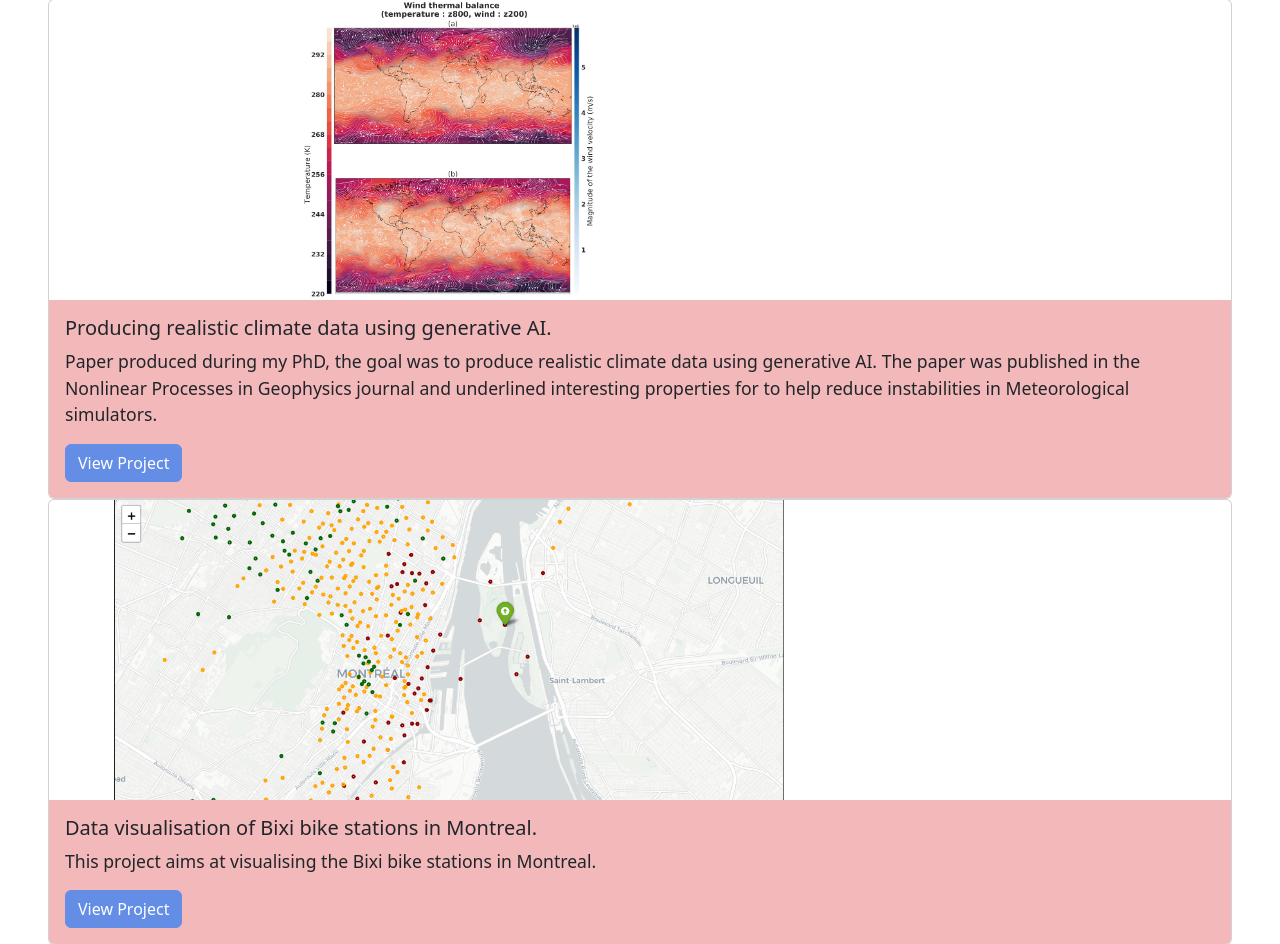
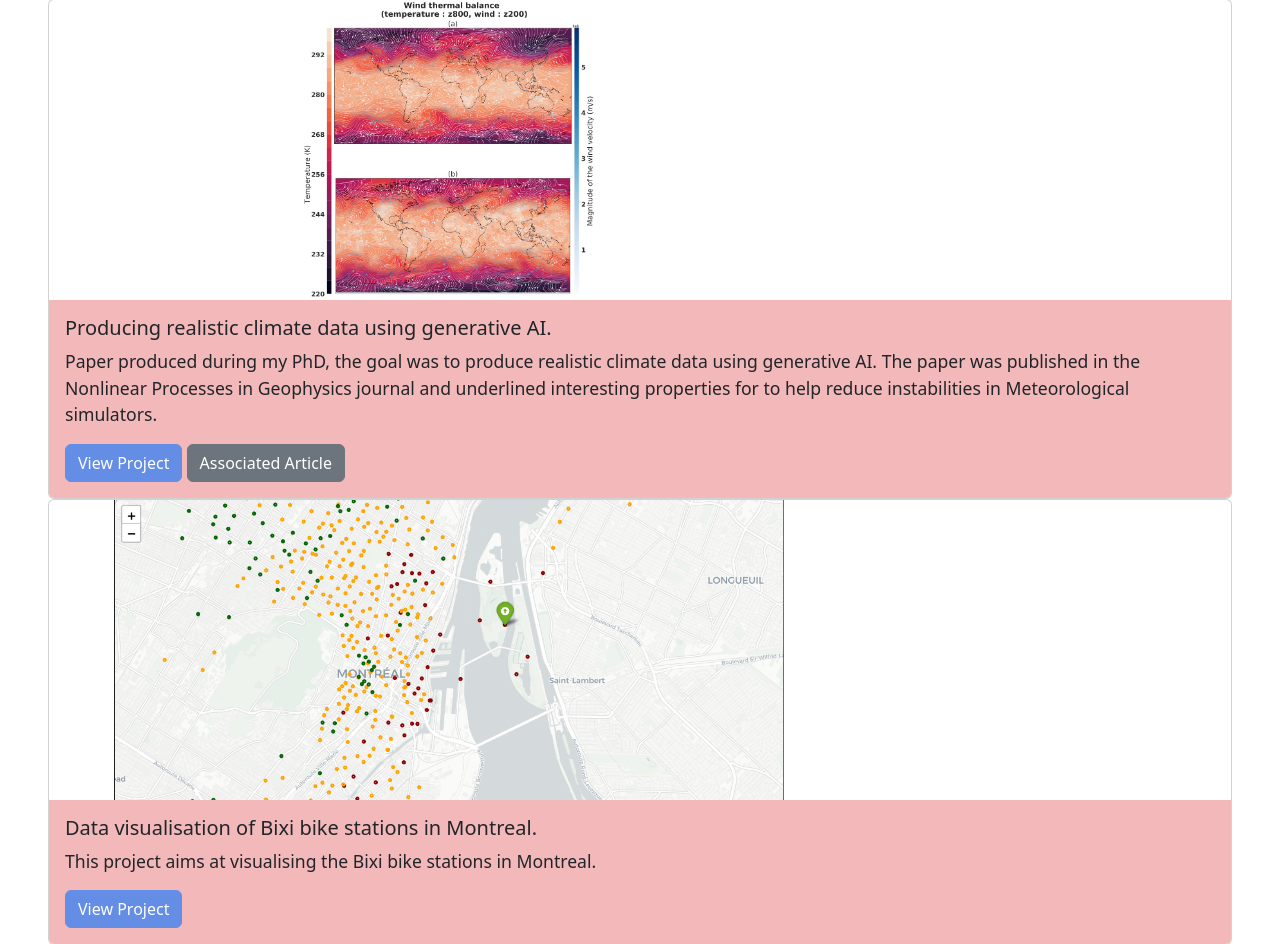
Before and after one commit to Cam-B04/portfolio_website, a Flask app: page /projects in a window 1280 px wide. Shown: the part 203-1147 px from the top of the page. Run offline with Flask 3, Linux system fonts and the light colour scheme; some libraries are stand-ins or nearby versions.

Commit message:
facultative button associated_paper added in projects page

```diff
--- a/app/routes.py
+++ b/app/routes.py
@@ -12,6 +12,7 @@ projs = [
         "simulators.",
         "image": "static/images/img_project_GAN_climat.jpeg",
         "link": "https://github.com/Cam-B04/Producing-realistic-climate-data-with-GANs",
+        "associated_paper_link": ["https://scholar.google.com/citations?view_op=view_citation&hl=fr&user=VLc4FeUAAAAJ&citation_for_view=VLc4FeUAAAAJ:foquWX3nUaYC"],
         },
     {
         "id": "project2",
--- a/app/templates/projects.html
+++ b/app/templates/projects.html
@@ -18,6 +18,10 @@
         <h5>{{ project.title }}</h5>
         <p>{{ project.description }}</p>
         <a href="{{ project.link }}" class="btn btn-primary">View Project</a>
+        <!-- if projs.associated_paper_link not empty show "article" button -->
+        {% if project.associated_paper_link is defined%}
+        <a href="{{ project.associated_paper_link }}" class="btn btn-secondary">Associated Article</a>
+        {% endif %}
     </div>
     </div>
     {% endfor %}
```
